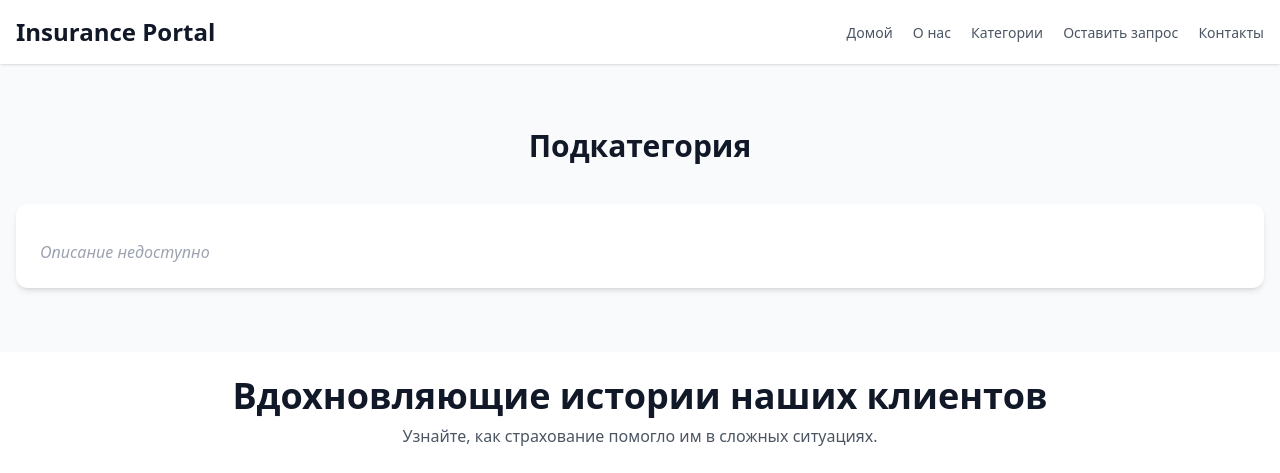
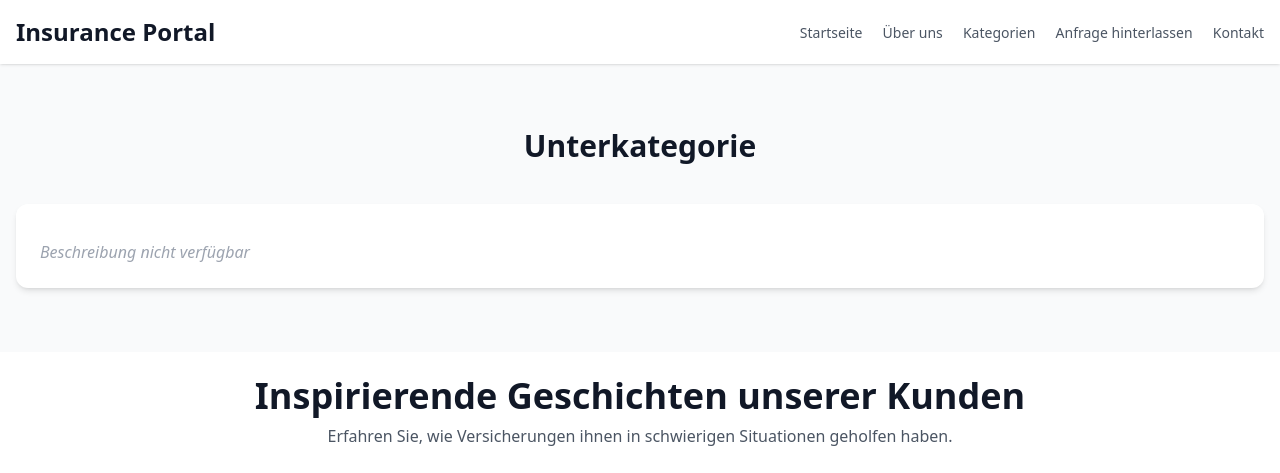
Before and after one commit to Vladimir-Strelec/inschurance-api, a Django app: template templates/categories/partials/category_detail.html in a window 1280 px wide. Shown: the top 473 px of the page. Run offline with Django 5.2, Linux system fonts and the light colour scheme; the template is opened without the code that fills it, so the values that code supplies are empty; some libraries are stand-ins or nearby versions.

```diff
--- a/myproject/settings.py
+++ b/myproject/settings.py
@@ -39,6 +39,8 @@ MIDDLEWARE = [
     'django.contrib.auth.middleware.AuthenticationMiddleware',
     'django.contrib.messages.middleware.MessageMiddleware',
     'django.middleware.clickjacking.XFrameOptionsMiddleware',
+
+    'django.middleware.locale.LocaleMiddleware'
 ]
 
 ROOT_URLCONF = 'myproject.urls'
@@ -115,6 +117,7 @@ USE_I18N = True
 
 USE_TZ = True
 
+USE_L10N = True
 
 STATIC_URL = 'static/'
 
--- a/templates/base.html
+++ b/templates/base.html
@@ -1,15 +1,15 @@
 <!DOCTYPE html>
-<html lang="en">
+<html lang="de">
 <head>
     <meta charset="UTF-8">
-  <meta name="viewport" content="width=device-width, initial-scale=1.0">
+    <meta content="width=device-width, initial-scale=1.0" name="viewport">
     <title>Insurance UI</title>
 
-  <!-- Tailwind CSS — Play CDN с defer -->
-  <script src="https://cdn.tailwindcss.com?plugins=forms,typography" defer></script>
+    <!-- Tailwind CSS — Play CDN mit defer -->
+    <script defer src="https://cdn.tailwindcss.com?plugins=forms,typography"></script>
 
     <!-- Swiper CSS -->
-  <link rel="stylesheet" href="https://cdn.jsdelivr.net/npm/swiper@11/swiper-bundle.min.css" />
+    <link href="https://cdn.jsdelivr.net/npm/swiper@11/swiper-bundle.min.css" rel="stylesheet"/>
 
     <style>
         @keyframes fade-up {
@@ -19,7 +19,10 @@
         .animate-fade-up {
           animation: fade-up 0.8s ease-out forwards;
         }
-    html { scroll-behavior: smooth; }
+        html {
+      scroll-behavior: smooth;
+      overflow-x: hidden; /* добавь это */
+    }
     </style>
 </head>
 
@@ -28,41 +31,42 @@
     <div class="container mx-auto px-4 flex justify-between items-center">
         <h1 class="text-2xl font-bold text-primary">Insurance Portal</h1>
         <nav class="space-x-4">
-        <a class="text-sm text-gray-600 hover:text-primary" href="{% url 'category_ui' %}">Домой</a>
-        <a class="text-sm text-gray-600 hover:text-primary" href="#about">О нас</a>
-        <a class="text-sm text-gray-600 hover:text-primary" href="{% url 'category_ui' %}#categories">Категории</a>
-        <a class="text-sm text-gray-600 hover:text-primary" href="#contact">Оставить запрос</a>
-        <a class="text-sm text-gray-600 hover:text-primary" href="#footer">Контакты</a>
+            <a class="text-sm text-gray-600 hover:text-primary" href="{% url 'category_ui' %}#main">Startseite</a>
+            <a class="text-sm text-gray-600 hover:text-primary" href="{% url 'category_ui' %}#about">Über uns</a>
+            <a class="text-sm text-gray-600 hover:text-primary" href="{% url 'category_ui' %}#categories">Kategorien</a>
+            <a class="text-sm text-gray-600 hover:text-primary" href="{% url 'category_ui' %}#contact">Anfrage hinterlassen</a>
+            <a class="text-sm text-gray-600 hover:text-primary" href="#footer">Kontakt</a>
         </nav>
     </div>
 </header>
 
-  <main class="flex-grow">
+<main class="flex-grow" id="main">
     {% block content %}{% endblock %}
 </main>
 
 <footer class="bg-gray-100 py-4 mt-10 border-t" id="footer">
     <div class="container mx-auto px-4 text-sm text-center text-gray-500">
-      &copy; 2025 Insurance Co. Все права защищены.
+        &copy; 2025 Insurance Co. Alle Rechte vorbehalten.
     </div>
 </footer>
 
-<!-- кнопка -->
-<button id="contact-toggle"
-        class="fixed bottom-8 right-1 bg-white-600 text-white w-36 h-36 shadow-none flex items-center justify-center hover:scale-110 transition-transform duration-200"
+
+<!-- Schaltfläche -->
+<button class="fixed bottom-8 right-1 bg-white-600 text-white w-36 h-36 shadow-none flex items-center justify-center hover:scale-110 transition-transform duration-200"
         hx-get="{% url 'contact_form_partial' %}?mini=1"
+        hx-swap="innerHTML"
         hx-target="#mini-form-container"
-        hx-swap="innerHTML">
-  <img src="https://www.reshot.com/preview-assets/icons/E2AXH8J35C/to-do-list-E2AXH8J35C.svg"
-       alt="Контакты" class="w-36 h-36 pointer-events-none"/>
+        id="contact-toggle">
+    <img alt="Kontakt"
+         class="w-36 h-36 pointer-events-none" src="https://www.reshot.com/preview-assets/icons/E2AXH8J35C/to-do-list-E2AXH8J35C.svg"/>
 </button>
 
-<!-- контейнер для мини-формы -->
-<div id="mini-form-container"
-     class="hidden fixed bottom-44 right-6 bg-white p-4 rounded-lg shadow-lg w-80">
+<!-- Container für Mini-Formular -->
+<div class="hidden fixed bottom-44 right-6 bg-white p-4 rounded-lg shadow-lg w-80"
+     id="mini-form-container">
 </div>
 
-<!-- скрипт -->
+<!-- Skript -->
 <script>
     document.addEventListener('click', e => {
       const toggle = document.getElementById('contact-toggle');
@@ -75,13 +79,11 @@
     });
 </script>
 
-
-
-  <!-- HTMX один скрипт -->
-  <script src="https://unpkg.com/htmx.org@1.9.2" defer></script>
+<!-- HTMX ein Skript -->
+<script defer src="https://unpkg.com/htmx.org@1.9.2"></script>
 
 <!-- Swiper JS -->
-  <script src="https://cdn.jsdelivr.net/npm/swiper@11/swiper-bundle.min.js" defer></script>
+<script defer src="https://cdn.jsdelivr.net/npm/swiper@11/swiper-bundle.min.js"></script>
 
 <script>
     document.addEventListener('DOMContentLoaded', () => {
--- a/templates/categories/contact_success.html
+++ b/templates/categories/contact_success.html
@@ -1,12 +1,12 @@
 <!-- categories/contact_success.html -->
 <div class="contact-drawer">
   <div class="p-4 bg-green-50 rounded">
-    <h2 class="text-green-800 text-lg font-semibold mb-1">✅ Спасибо!</h2>
-    <p class="text-green-700 text-sm">Ваше сообщение успешно отправлено.</p>
+    <h2 class="text-green-800 text-lg font-semibold mb-1">✅ Vielen Dank!</h2>
+    <p class="text-green-700 text-sm">Ihre Nachricht wurde erfolgreich gesendet.</p>
     {% if is_mini %}
       <button class="mt-3 text-sm text-gray-600 underline"
               onclick="document.getElementById('mini-form-container')?.classList.add('hidden')">
-        Закрыть
+        Schließen
       </button>
     {% endif %}
   </div>
--- a/templates/categories/contact_success_page.html
+++ b/templates/categories/contact_success_page.html
@@ -3,8 +3,8 @@
 {% block content %}
 <section class="container mx-auto max-w-xl p-6">
   <div class="p-6 bg-green-50 rounded">
-    <h1 class="text-2xl font-bold text-green-800 mb-2">Сообщение отправлено</h1>
-    <p class="text-green-700">Мы скоро свяжемся с вами.</p>
+    <h1 class="text-2xl font-bold text-green-800 mb-2">Nachricht gesendet</h1>
+    <p class="text-green-700">Wir werden uns bald mit Ihnen in Verbindung setzen.</p>
   </div>
 </section>
 {% endblock %}
--- a/templates/categories/partials/category_detail.html
+++ b/templates/categories/partials/category_detail.html
@@ -1,21 +1,21 @@
 {% extends 'base.html' %}
 {% block content %}
 
-<!-- Список подкатегорий -->
+<!-- Liste der Unterkategorien -->
 <section class="bg-gray-50 py-16">
   <div class="container mx-auto px-4 fade-up">
-    <h3 class="text-3xl font-bold text-primary mb-10 text-center">Подкатегория</h3>
+    <h3 class="text-3xl font-bold text-primary mb-10 text-center">Unterkategorie</h3>
 
     <div class="space-y-8">
 
       <div class="flex flex-col sm:flex-row bg-white rounded-xl shadow-md hover:shadow-2xl transition hover:-translate-y-1 overflow-hidden fade-up">
 
-        {% if sub_category.image_url %}
-        <div class="sm:w-1/2 w-full h-64 sm:h-auto">
-          <img src="{{ sub_category.image_url }}" alt="{{ sub_category.name }}"
-               class="w-full h-full object-cover transition-transform duration-500 hover:scale-105" />
-        </div>
-        {% endif %}
+{% if sub_category.image_url %}
+<div class="sm:w-1/2 w-full aspect-[16/9] sm:aspect-auto sm:h-auto bg-white">
+  <img src="{{ sub_category.image_url }}" alt="{{ sub_category.name }}"
+       class="w-full h-full object-contain sm:object-cover transition-transform duration-500 sm:group-hover:scale-105" />
+</div>
+{% endif %}
 
         <div class="p-6 sm:w-1/2 flex flex-col justify-center">
           <h4 class="text-2xl font-semibold text-primary mb-3">{{ sub_category.name }}</h4>
@@ -23,7 +23,7 @@
           {% if sub_category.description %}
           <p class="text-gray-600 text-base leading-relaxed">{{ sub_category.description }}</p>
           {% else %}
-          <p class="text-gray-400 italic">Описание недоступно</p>
+          <p class="text-gray-400 italic">Beschreibung nicht verfügbar</p>
           {% endif %}
         </div>
       </div>
@@ -34,54 +34,54 @@
 
 
 
-<!-- Заголовок над каруселью -->
+<!-- Überschrift über dem Karussell -->
 <section class="bg-white py-6">
   <div class="container mx-auto px-4 text-center">
     <h2 class="text-4xl font-bold text-primary transition-opacity duration-1000 opacity-100 translate-y-0">
-      Вдохновляющие истории наших клиентов
+      Inspirierende Geschichten unserer Kunden
     </h2>
     <p class="text-gray-600 mt-2 transition-opacity duration-1000 delay-300 opacity-100 translate-y-0">
-      Узнайте, как страхование помогло им в сложных ситуациях.
+      Erfahren Sie, wie Versicherungen ihnen in schwierigen Situationen geholfen haben.
     </p>
   </div>
 </section>
 
 
-<!-- Swiper Карусель -->
+<!-- Swiper Karussell -->
 <section class="py-10 bg-white">
   <div class="container mx-auto px-4">
     <div class="grid grid-cols-1 md:grid-cols-2 lg:grid-cols-3 gap-6">
 
-      <!-- Слайд 1 -->
+      <!-- Slide 1 -->
       <div class="relative group overflow-hidden rounded-xl shadow-lg h-[34rem]">
         <img src="https://images.unsplash.com/photo-1475503572774-15a45e5d60b9?q=80&w=1170&auto=format&fit=crop"
              class="w-full h-full object-cover transition-transform duration-500 group-hover:scale-105"
-             alt="Анна, Москва">
+             alt="Anna, Moskau">
         <div class="absolute inset-0 bg-black/40 flex flex-col justify-center items-center text-center p-8 opacity-0 group-hover:opacity-100 transition-opacity duration-500">
-          <h3 class="text-3xl font-bold mb-2 text-white">Анна, Москва</h3>
-          <p class="max-w-2xl text-lg text-white"> Я попала в ДТП, и оформление страхового случая прошло очень быстро. Мне всё объяснили и помогли, как родной человек. Спасибо!</p>
+          <h3 class="text-3xl font-bold mb-2 text-white">Anna, Moskau</h3>
+          <p class="max-w-2xl text-lg text-white">Ich hatte einen Autounfall, und die Schadensregulierung verlief sehr schnell. Man hat mir alles erklärt und geholfen, wie ein Familienmitglied. Danke!</p>
         </div>
       </div>
 
-      <!-- Слайд 2 -->
+      <!-- Slide 2 -->
       <div class="relative group overflow-hidden rounded-xl shadow-lg h-[34rem]">
         <img src="https://images.unsplash.com/photo-1454165804606-c3d57bc86b40?q=80&w=1170&auto=format&fit=crop"
              class="w-full h-full object-cover transition-transform duration-500 group-hover:scale-105"
-             alt="Игорь, Санкт-Петербург">
+             alt="Igor, Sankt Petersburg">
         <div class="absolute inset-0 bg-black/40 flex flex-col justify-center items-center text-center p-8 opacity-0 group-hover:opacity-100 transition-opacity duration-500">
-          <h3 class="text-3xl font-bold mb-2 text-white">Игорь, Санкт-Петербург</h3>
-          <p class="max-w-2xl text-lg text-white">После угона автомобиля мне быстро выплатили компенсацию. Я не ожидал, что всё может пройти без головной боли.</p>
+          <h3 class="text-3xl font-bold mb-2 text-white">Igor, Sankt Petersburg</h3>
+          <p class="max-w-2xl text-lg text-white">Nach dem Diebstahl meines Autos habe ich schnell eine Entschädigung erhalten. Ich hätte nie gedacht, dass es so unkompliziert laufen könnte.</p>
         </div>
       </div>
 
-      <!-- Слайд 3 -->
+      <!-- Slide 3 -->
       <div class="relative group overflow-hidden rounded-xl shadow-lg h-[34rem]">
         <img src="https://images.unsplash.com/photo-1558898268-92ae44e7670e?q=80&w=1170&auto=format&fit=crop"
              class="w-full h-full object-cover transition-transform duration-500 group-hover:scale-105"
-             alt="Мария, Екатеринбург">
+             alt="Maria, Jekaterinburg">
         <div class="absolute inset-0 bg-black/40 flex flex-col justify-center items-center text-center p-8 opacity-0 group-hover:opacity-100 transition-opacity duration-500">
-          <h3 class="text-3xl font-bold mb-2 text-white">Мария, Екатеринбург</h3>
-          <p class="max-w-2xl text-lg text-white">Мы застраховали квартиру, и когда случился пожар, страховая компания полностью покрыла ущерб. Очень благодарны за поддержку!</p>
+          <h3 class="text-3xl font-bold mb-2 text-white">Maria, Jekaterinburg</h3>
+          <p class="max-w-2xl text-lg text-white">Wir hatten unsere Wohnung versichert, und als ein Brand ausbrach, hat die Versicherung den Schaden vollständig übernommen. Wir sind sehr dankbar für die Unterstützung!</p>
         </div>
       </div>
 
@@ -91,13 +91,12 @@
 
 
 
-
-<!-- Дополнительный блок: отзывы или цитата -->
+<!-- Zusätzlicher Block: Bewertungen oder Zitat -->
 <section class="bg-primary text-black py-16 px-4 mt-20 rounded-xl max-w-4xl mx-auto text-center fade-up">
   <blockquote class="italic text-xl max-w-3xl mx-auto">
-    "Страхование, которое работает для вас!"
+    "Versicherung, die für Sie funktioniert!"
   </blockquote>
-  <cite class="mt-4 block font-semibold">— Надёжность, проверенная временем</cite>
+  <cite class="mt-4 block font-semibold">— Zuverlässigkeit, bewährt durch die Zeit</cite>
 </section>
 
 <script>
--- a/templates/categories/partials/list.html
+++ b/templates/categories/partials/list.html
@@ -6,7 +6,7 @@
         {% for sub in cat.subcategories.all %}
           <li>{{ sub.name }}</li>
         {% empty %}
-          <li class="italic text-gray-400">Нет подкатегорий</li>
+          <li class="italic text-gray-400">Keine Unterkategorien</li>
         {% endfor %}
       </ul>
     </div>
--- a/templates/partials/calc_result.html
+++ b/templates/partials/calc_result.html
@@ -1,6 +1,6 @@
 {% load humanize %}
 
 <div class="bg-green-50 border border-green-300 text-green-800 px-4 py-3 rounded mt-4">
-  <strong>Оценочная стоимость страховки:</strong>
-  <p class="text-lg mt-1">{{ result|intcomma }} ₽</p>
+  <strong>Geschätzte Versicherungskosten:</strong>
+  <p class="text-lg mt-1">{{ result|intcomma }} €</p>
 </div>
```
Also changed, not shown: templates/categories/contact_form.html (+4 -4 lines), templates/main.html (+40 -46 lines). Lines whose indentation alone changed are shown as unchanged.
